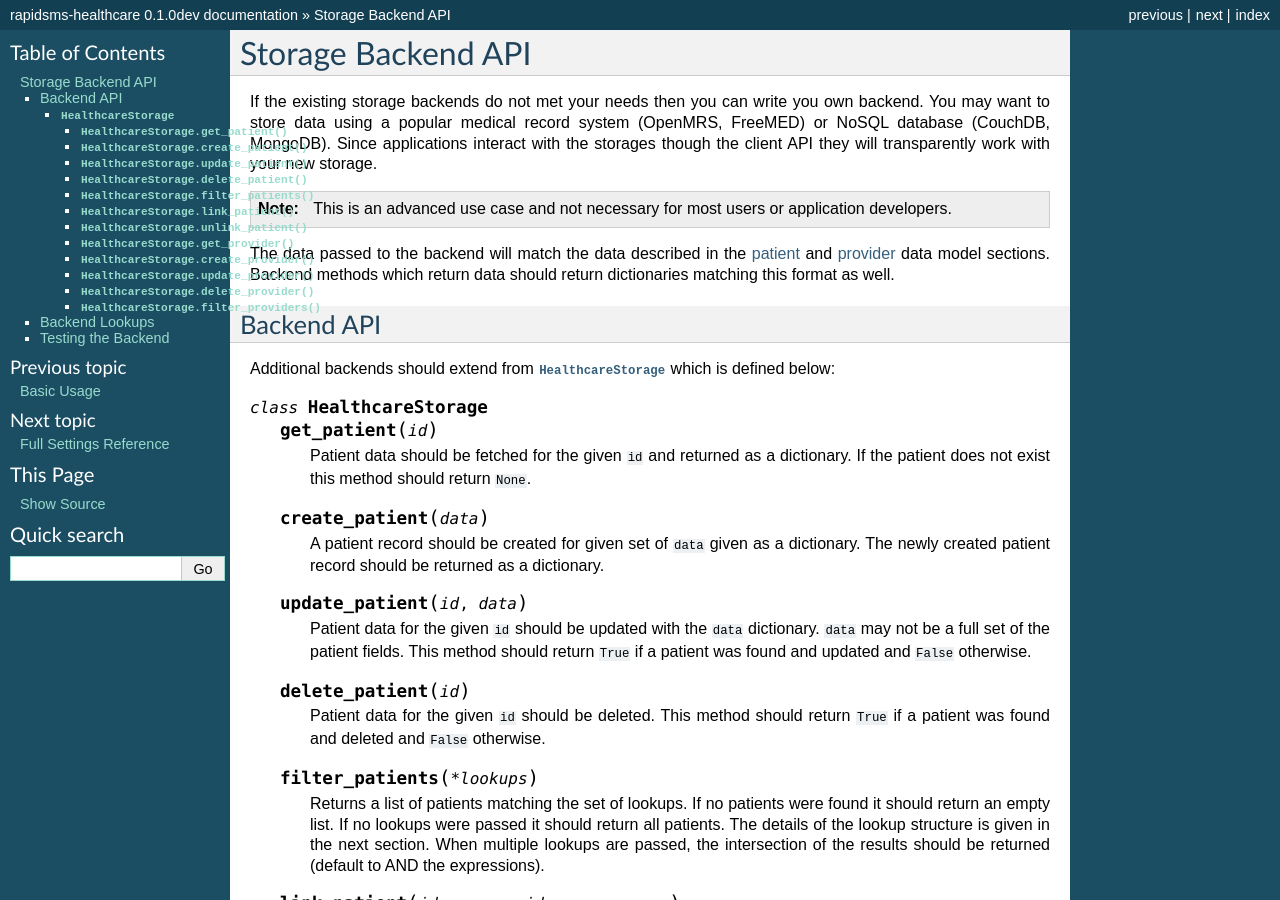
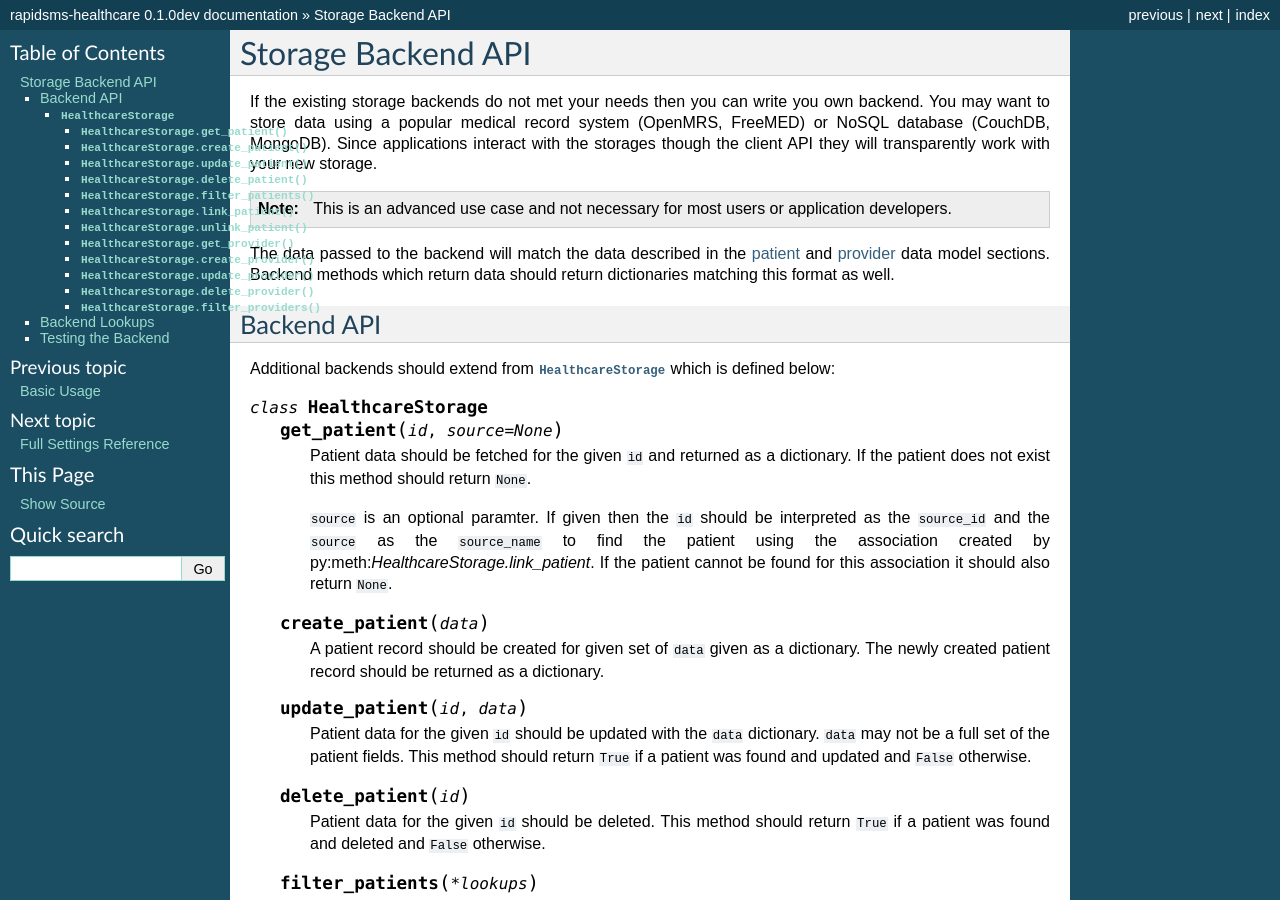
Before and after one commit to caktus/rapidsms-healthcare, a Sphinx documentation site: the page built from docs/backends.rst, in a window 1280 px wide and 900 px high. Built offline with Sphinx 7.4.7, drawn with Linux system fonts in a browser that asks for light colours.

Commit message:
Backend docs as well.

```diff
--- a/docs/backends.rst
+++ b/docs/backends.rst
@@ -25,10 +25,15 @@ defined below:
 
 .. class:: HealthcareStorage()
 
-    .. method:: get_patient(id)
+    .. method:: get_patient(id, source=None)
 
         Patient data should be fetched for the given ``id`` and returned as a dictionary. If
         the patient does not exist this method should return ``None``.
+
+        ``source`` is an optional paramter. If given then the ``id`` should be interpreted
+        as the ``source_id`` and the ``source`` as the ``source_name`` to find the patient
+        using the association created by py:meth:`HealthcareStorage.link_patient`. If the patient
+        cannot be found for this association it should also return ``None``.
 
     .. method:: create_patient(data)
 
```
